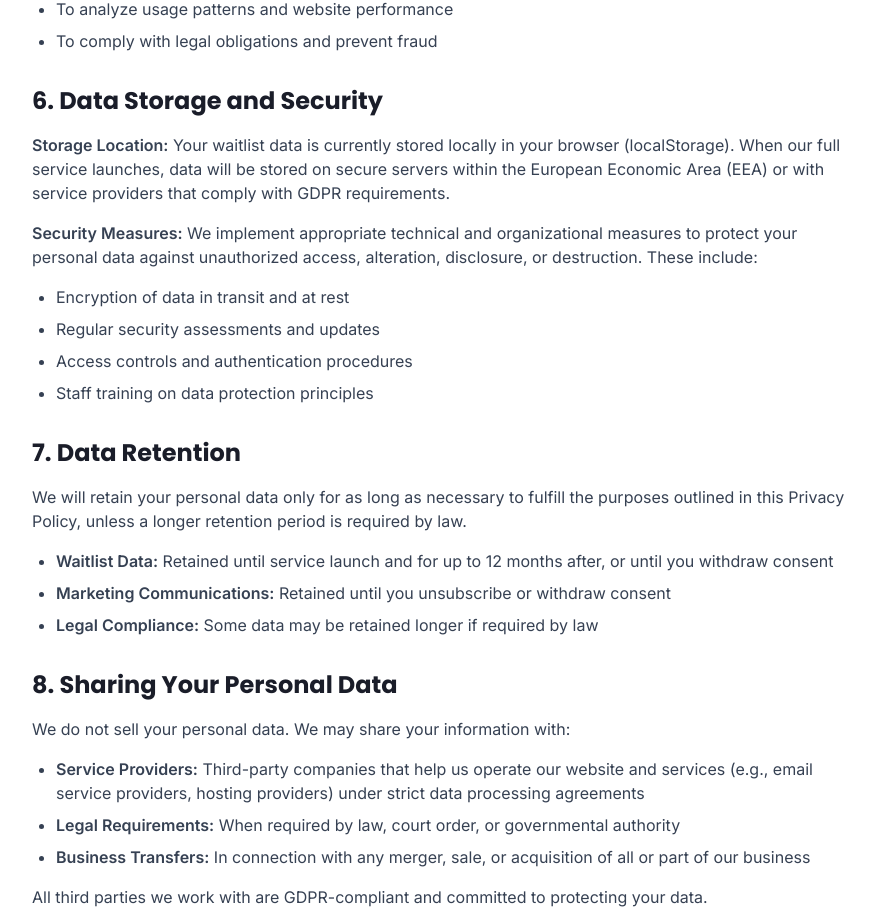
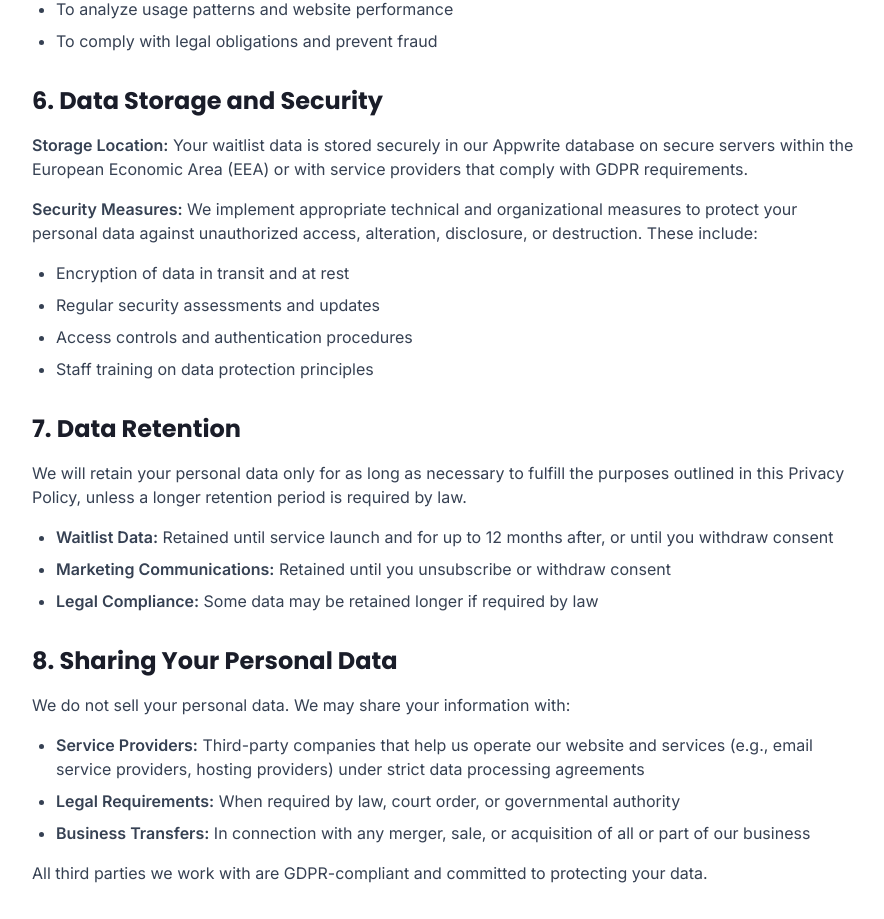
Before and after one commit to verobelo/nomadgym, a Next.js app: page /privacy in a window 1280 px wide. Shown: the part 1379-2298 px from the top of the page, without its empty margins (192-1076 px from the left). Built offline with nearby package versions, Linux system fonts and the light colour scheme.

Commit message:
Change Data Storage

```diff
--- a/app/privacy/page.tsx
+++ b/app/privacy/page.tsx
@@ -156,9 +156,8 @@ export default function PrivacyPolicy() {
               6. Data Storage and Security
             </h2>
             <p className='text-gray-700 mb-4'>
-              <strong>Storage Location:</strong> Your waitlist data is currently
-              stored locally in your browser (localStorage). When our full
-              service launches, data will be stored on secure servers within the
+              <strong>Storage Location:</strong> Your waitlist data is stored
+              securely in our Appwrite database on secure servers within the
               European Economic Area (EEA) or with service providers that comply
               with GDPR requirements.
             </p>
```
